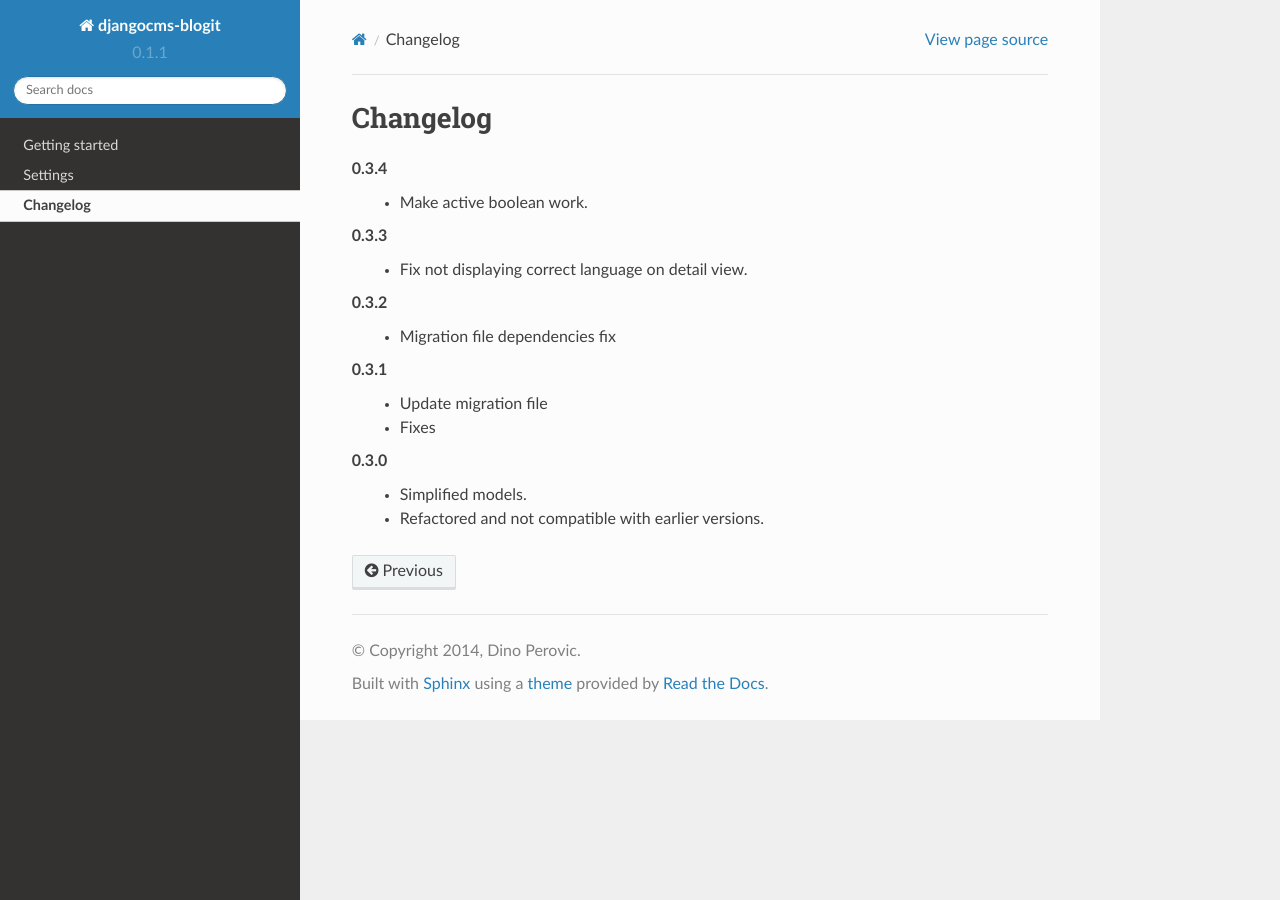
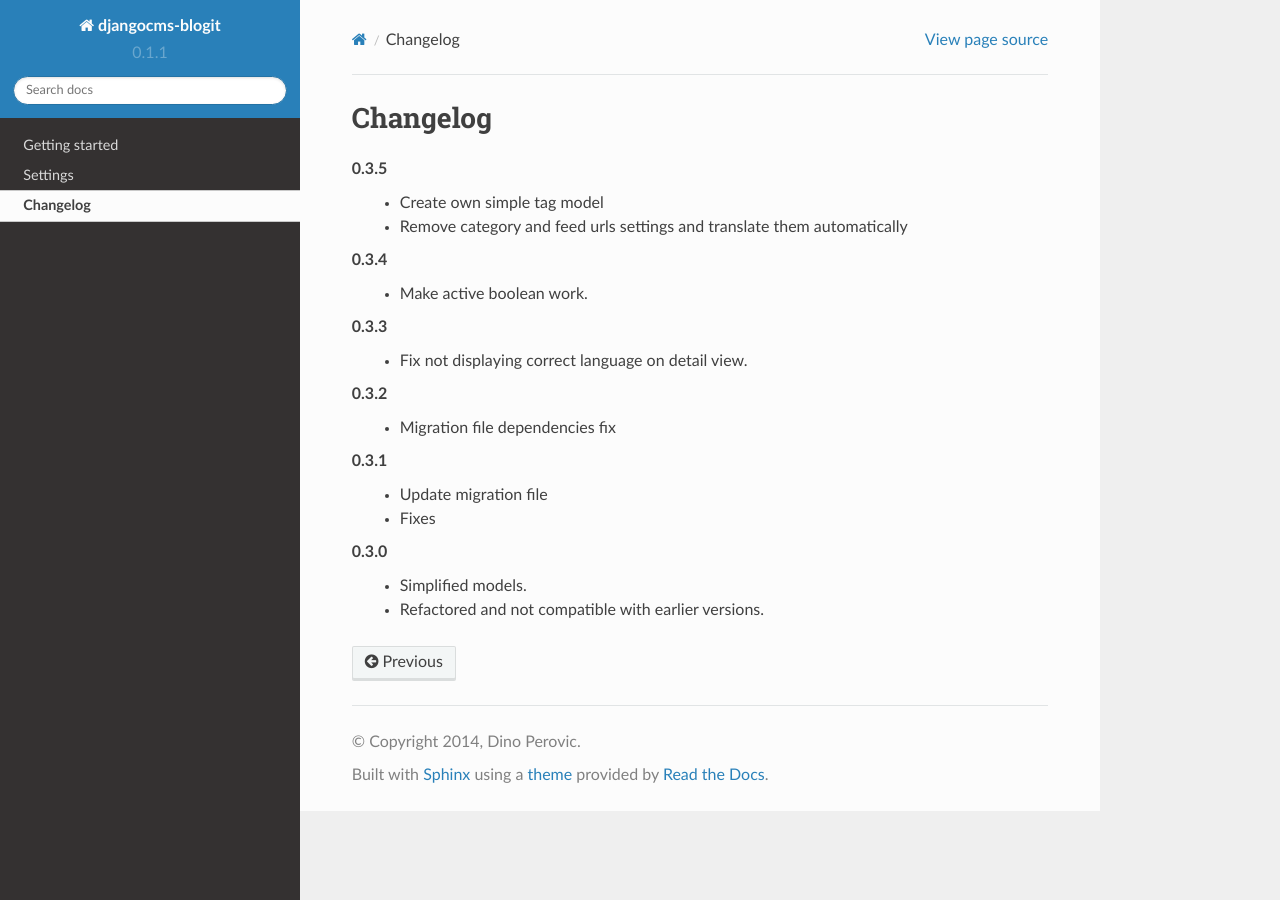
Before and after one commit to dinoperovic/djangocms-blogit, a Sphinx documentation site: the page built from docs/changelog.rst, in a window 1280 px wide. Built offline with Sphinx 7.4.7 and the Read the Docs theme 2.0.0, drawn with Linux system fonts in a browser that asks for light colours.

Commit message:
update version

```diff
--- a/README.rst
+++ b/README.rst
@@ -4,7 +4,7 @@
 
 A simple blog app for `django-cms`_.
 
-:Version: 0.3.4
+:Version: 0.3.5
 :Download: http://pypi.python.org/pypi/djangocms-blogit/
 :Source: http://github.com/dinoperovic/djangocms-blogit/
 :Docs: http://djangocms-blogit.readthedocs.org/
--- a/blogit/__init__.py
+++ b/blogit/__init__.py
@@ -1,4 +1,4 @@
 # -*- coding: utf-8 -*-
 from __future__ import unicode_literals
 
-__version__ = '0.3.4'
+__version__ = '0.3.5'
--- a/docs/changelog.rst
+++ b/docs/changelog.rst
@@ -1,5 +1,9 @@
 Changelog
 #########
+
+0.3.5
+    + Create own simple tag model
+    + Remove category and feed urls settings and translate them automatically
 
 0.3.4
     + Make active boolean work.
```
